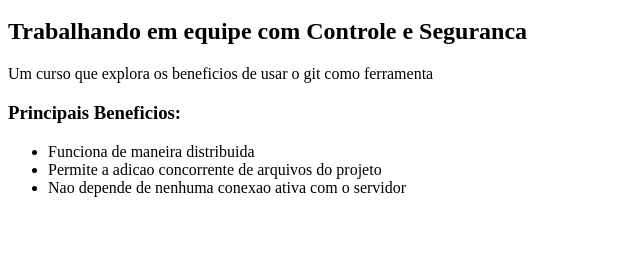
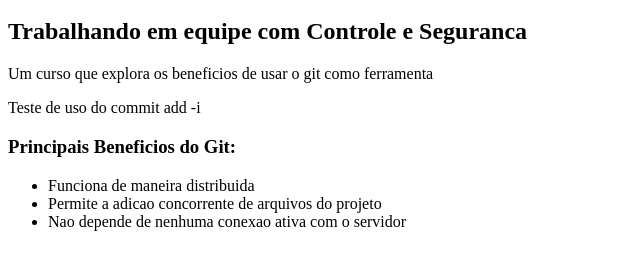
Before and after one commit to Turini/curso-git, a plain HTML site: page index.html in a window 1280 px wide. Shown: the part 48-318 px from the top of the page, without its empty margins (0-640 px from the left). Drawn offline with Linux system fonts and the light colour scheme.

Commit message:
teste do add iterativo

```diff
--- a/index.html
+++ b/index.html
@@ -8,7 +8,9 @@
 
 		<p>Um curso que explora os beneficios de usar o git como ferramenta
 
-		<h3>Principais Beneficios: </h3>
+		<p>Teste de uso do commit add -i
+
+		<h3>Principais Beneficios do Git: </h3>
 
 		<ul>
 			<li>Funciona de maneira distribuida</li>
```
